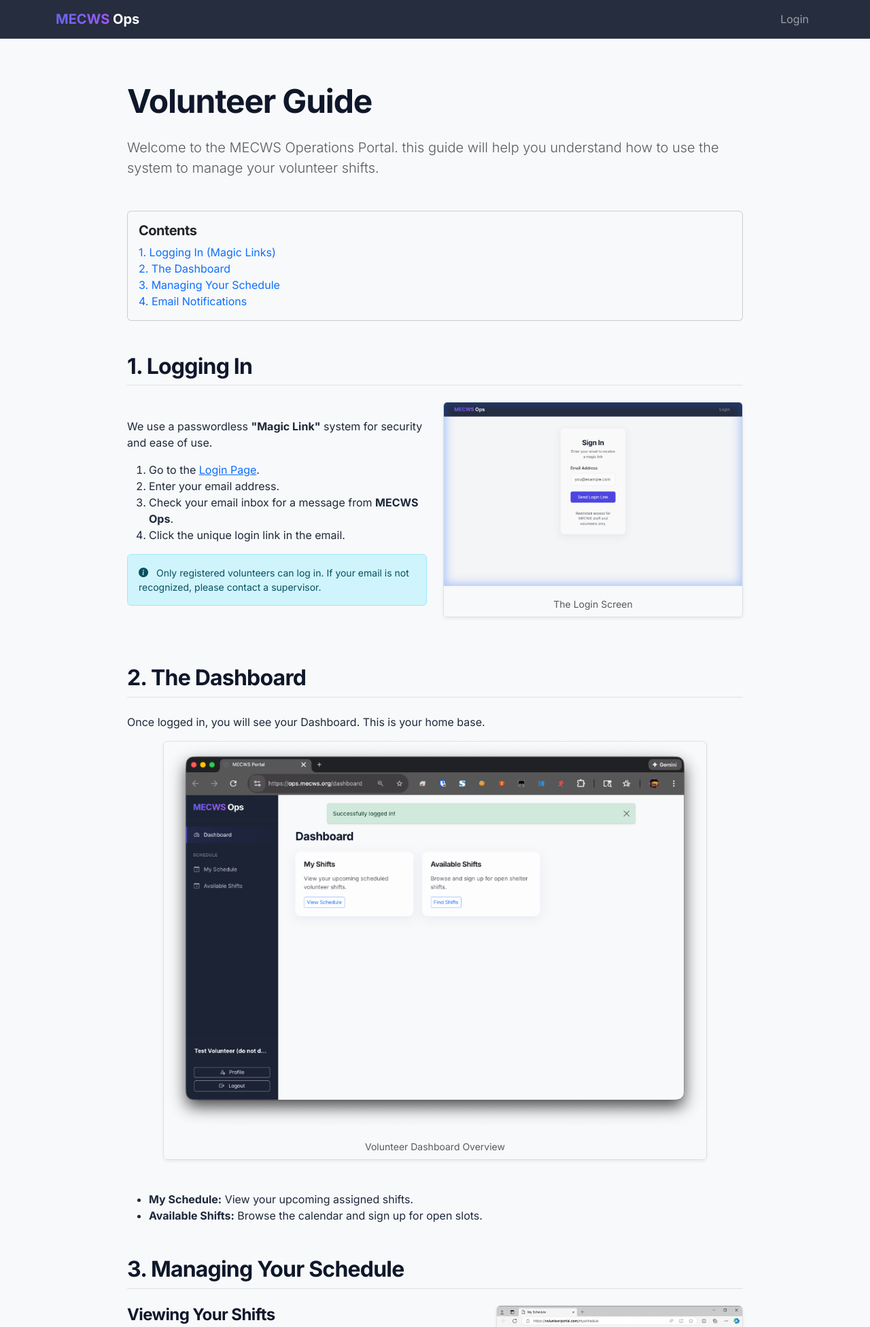
After one commit to sbrinkerhoff/MECWS-Volunteer-Operations, a Flask app: page /docs in a window 1280 px wide. The commit adds this page. Shown: the top 1952 px of the page at 68% size. Run offline with Flask 3, Linux system fonts and the light colour scheme; some libraries are stand-ins or nearby versions.

Commit message:
feat: various

```diff
--- a/app/__init__.py
+++ b/app/__init__.py
@@ -1,4 +1,6 @@
-from flask import Flask
+from flask import Flask, request
+import datetime
+import logging
 
 from app.config import Config
 from app.extensions import bootstrap, db, login_manager, mail, migrate
@@ -22,14 +24,51 @@ def create_app(config_class=Config):
     if not os.path.exists('logs'):
         os.mkdir('logs')
 
+    # File Handler (Detailed with internal timestamp)
     file_handler = RotatingFileHandler('logs/mecws.log', maxBytes=1024 * 1024, backupCount=10)
     file_handler.setFormatter(logging.Formatter(
         '%(asctime)s %(levelname)s: %(message)s [in %(pathname)s:%(lineno)d]'
     ))
     file_handler.setLevel(logging.INFO)
-    app.logger.addHandler(file_handler)
+
+    # Stream Handler (Clean, for Docker logs)
+    stream_handler = logging.StreamHandler()
+    stream_handler.setFormatter(logging.Formatter('%(message)s'))
+    stream_handler.setLevel(logging.INFO)
+
+    # Replace default handlers with ours
+    app.logger.handlers = [file_handler, stream_handler]
     app.logger.setLevel(logging.INFO)
+    app.logger.propagate = False
+
     app.logger.info('MECWS startup')
+
+    # Custom Request Logging (Silence werkzeug)
+    logging.getLogger('werkzeug').setLevel(logging.ERROR)
+
+    @app.after_request
+    def log_request_info(response):
+        if request.path.startswith('/static'):
+            return response
+
+        ip = request.headers.get('X-Forwarded-For', request.remote_addr)
+        if ip and ',' in ip:
+            ip = ip.split(',')[0].strip()
+
+        from flask_login import current_user
+        try:
+            user_display = f"[{current_user.email}]" if current_user.is_authenticated else "[anonymous]"
+        except:
+            user_display = "[anonymous]"
+
+        timestamp = datetime.datetime.now().strftime("[%d/%b/%Y %H:%M:%S]")
+
+        log_msg = f'{ip} - - {timestamp} "{request.method} {request.path} {request.scheme}/{request.environ.get("SERVER_PROTOCOL")}" {response.status_code} - {user_display}'
+
+        # Log to app logger (goes to File via file_handler and Stdout via stream_handler)
+        app.logger.info(log_msg)
+
+        return response
 
 
     # Initialize extensions
--- a/app/routes/main.py
+++ b/app/routes/main.py
@@ -9,6 +9,7 @@ from flask import (
     render_template,
     request,
     url_for,
+    make_response,
 )
 from flask_login import current_user, login_required, login_user, logout_user
 
@@ -37,7 +38,7 @@ def login():
         return redirect(url_for("main.dashboard"))
 
     if request.method == "POST":
-        email = request.form.get("email")
+        email = request.form.get("email", "").strip().lower()
         user = User.query.filter_by(email=email).first()
 
         if user:
@@ -67,13 +68,17 @@ def login():
                 sensitive=True
             )
 
-        flash(
-            "If your email is registered, you will receive a login link shortly.",
-            "info",
-        )
-        return redirect(url_for("main.login"))
+            flash("Login link sent! Please check your email inbox.", "success")
+        else:
+            flash('Email not found. Please contact <a href="mailto:coordinator@mecws.org" class="alert-link">coordinator@mecws.org</a> to join as a volunteer.', "danger")
+        resp = make_response(redirect(url_for("main.login")))
+        # Remember email for 30 days
+        expiry = datetime.datetime.utcnow() + datetime.timedelta(days=30)
+        resp.set_cookie('login_email', email, expires=expiry)
+        return resp
 
-    return render_template("login.html")
+    default_email = request.cookies.get('login_email', '')
+    return render_template("login.html", default_email=default_email)
 
 
 @main_bp.route("/login/<token>")
@@ -179,3 +184,8 @@ def unsubscribe():
         return render_template("unsubscribe_success.html")
 
     return render_template("unsubscribe.html", email=email)
+
+
+@main_bp.route("/docs")
+def docs():
+    return render_template("docs.html", title="Volunteer Documentation")
--- a/app/templates/base.html
+++ b/app/templates/base.html
@@ -157,7 +157,7 @@
                         <div class="col-md-10">
                             {% for category, message in messages %}
                             <div class="alert alert-{{ category }} alert-dismissible fade show shadow-sm" role="alert">
-                                {{ message }}
+                                {{ message | safe }}
                                 <button type="button" class="btn-close" data-bs-dismiss="alert"
                                     aria-label="Close"></button>
                             </div>
--- /dev/null
+++ b/app/templates/docs.html
@@ -0,0 +1,128 @@
+{% extends "base.html" %}
+
+{% block title %}Volunteer Documentation{% endblock %}
+
+{% block content %}
+<div class="container py-4">
+    <div class="row justify-content-center">
+        <div class="col-lg-10">
+            <h1 class="display-5 fw-bold mb-4">Volunteer Guide</h1>
+            <p class="lead text-muted mb-5">Welcome to the MECWS Operations Portal. this guide will help you understand
+                how to use the system to manage your volunteer shifts.</p>
+
+            <!-- Table of Contents -->
+            <div class="card bg-light mb-5">
+                <div class="card-body">
+                    <h5 class="card-title fw-bold">Contents</h5>
+                    <ul class="list-unstyled mb-0">
+                        <li><a href="#login" class="text-decoration-none">1. Logging In (Magic Links)</a></li>
+                        <li><a href="#dashboard" class="text-decoration-none">2. The Dashboard</a></li>
+                        <li><a href="#schedule" class="text-decoration-none">3. Managing Your Schedule</a></li>
+                        <li><a href="#emails" class="text-decoration-none">4. Email Notifications</a></li>
+                    </ul>
+                </div>
+            </div>
+
+            <!-- Section 1: Login -->
+            <section id="login" class="mb-5">
+                <h2 class="fw-bold border-bottom pb-2 mb-4">1. Logging In</h2>
+                <div class="row align-items-center">
+                    <div class="col-md-6">
+                        <p>We use a passwordless <strong>"Magic Link"</strong> system for security and ease of use.</p>
+                        <ol>
+                            <li>Go to the <a href="{{ url_for('main.login') }}">Login Page</a>.</li>
+                            <li>Enter your email address.</li>
+                            <li>Check your email inbox for a message from <strong>MECWS Ops</strong>.</li>
+                            <li>Click the unique login link in the email.</li>
+                        </ol>
+                        <div class="alert alert-info small">
+                            <i class="bi bi-info-circle-fill me-2"></i> Only registered volunteers can log in. If your
+                            email is not recognized, please contact a supervisor.
+                        </div>
+                    </div>
+                    <div class="col-md-6">
+                        <figure class="figure border rounded shadow-sm overflow-hidden">
+                            <img src="{{ url_for('static', filename='img/login_screenshot.png') }}"
+                                class="figure-img img-fluid w-100" alt="Login Page">
+                            <figcaption class="figure-caption p-2 bg-light text-center">The Login Screen</figcaption>
+                        </figure>
+                    </div>
+                </div>
+            </section>
+
+            <!-- Section 2: Dashboard -->
+            <section id="dashboard" class="mb-5">
+                <h2 class="fw-bold border-bottom pb-2 mb-4">2. The Dashboard</h2>
+                <p>Once logged in, you will see your Dashboard. This is your home base.</p>
+                <div class="text-center mb-4">
+                    <figure class="figure border rounded shadow-sm overflow-hidden w-100" style="max-width: 800px;">
+                        <img src="{{ url_for('static', filename='img/dashboard_real.png') }}"
+                            class="figure-img img-fluid w-100" alt="Dashboard Interface">
+                        <figcaption class="figure-caption p-2 bg-light text-center">Volunteer Dashboard Overview
+                        </figcaption>
+                    </figure>
+                </div>
+                <ul>
+                    <li><strong>My Schedule:</strong> View your upcoming assigned shifts.</li>
+                    <li><strong>Available Shifts:</strong> Browse the calendar and sign up for open slots.</li>
+                </ul>
+            </section>
+
+            <!-- Section 3: Schedule -->
+            <section id="schedule" class="mb-5">
+                <h2 class="fw-bold border-bottom pb-2 mb-4">3. Managing Your Schedule</h2>
+                <div class="row">
+                    <div class="col-md-7">
+                        <h4>Viewing Your Shifts</h4>
+                        <p>Click on <strong>My Schedule</strong> to see a list of shifts you are assigned to. Each shift
+                            shows the date, time, and your confirmation status.</p>
+                        <div class="alert alert-success small py-2">
+                            <strong>Confirmed:</strong> You are fully set for this shift.
+                        </div>
+                        <div class="alert alert-warning small py-2">
+                            <strong>Pending:</strong> Your signup is awaiting supervisor approval.
+                        </div>
+                    </div>
+                    <div class="col-md-5">
+                        <figure class="figure border rounded shadow-sm overflow-hidden">
+                            <img src="{{ url_for('static', filename='img/schedule_mockup.png') }}"
+                                class="figure-img img-fluid w-100" alt="My Schedule Table">
+                            <figcaption class="figure-caption p-2 bg-light text-center">My Schedule View</figcaption>
+                        </figure>
+                    </div>
+                </div>
+                <div class="mt-4">
+                    <h4>Signing Up</h4>
+                    <p>Go to <strong>Available Shifts</strong> to see a calendar of open nights. Click on a shift to
+                        sign up. You can choose to be "Available" (Pending) or, if configured, confirm immediately.</p>
+                </div>
+            </section>
+
+            <!-- Section 4: Emails -->
+            <section id="emails" class="mb-5">
+                <h2 class="fw-bold border-bottom pb-2 mb-4">4. Email Notifications</h2>
+                <p>You will receive emails for:</p>
+                <ul>
+                    <li>Login Links</li>
+                    <li>Shift Confirmations</li>
+                    <li><strong>Nightly Schedules:</strong> Sent out before the shift starts, detailing who is on duty.
+                    </li>
+                </ul>
+                <div class="text-center mt-4">
+                    <figure class="figure border rounded shadow-sm overflow-hidden" style="max-width: 600px;">
+                        <img src="{{ url_for('static', filename='img/email_mockup.png') }}"
+                            class="figure-img img-fluid w-100" alt="Schedule Email Example">
+                        <figcaption class="figure-caption p-2 bg-light text-center">Example Schedule Email</figcaption>
+                    </figure>
+                </div>
+            </section>
+
+            <hr class="my-5">
+            <div class="text-center">
+                <p class="text-muted">Need help? Contact your Shelter Supervisor.</p>
+                <a href="{{ url_for('main.dashboard') }}" class="btn btn-primary">Go to Dashboard</a>
+            </div>
+        </div>
+    </div>
+</div>
+{% endblock %}
--- a/app/templates/index.html
+++ b/app/templates/index.html
@@ -16,10 +16,13 @@
             <a href="{{ url_for('main.login') }}" class="btn btn-primary btn-lg px-5 shadow-soft">
                 Staff Login
             </a>
-            <a href="#" class="btn btn-outline-secondary btn-lg px-5" style="border-radius: 8px;">
+            <a href="https://montpeliercold.org" class="btn btn-outline-secondary btn-lg px-5"
+                style="border-radius: 8px;">
                 Learn More
             </a>
         </div>
+
+        {{ template['common-login-page-footer'].html }}
     </div>
 </div>
 {% endblock %}
```
Also changed, not shown: app/templates/login.html (+9 -2 lines), app/static/img/dashboard_mockup.png (added), app/static/img/dashboard_real.png (added), app/static/img/email_mockup.png (added), app/static/img/login_screenshot.png (added), app/static/img/schedule_mockup.png (added).
